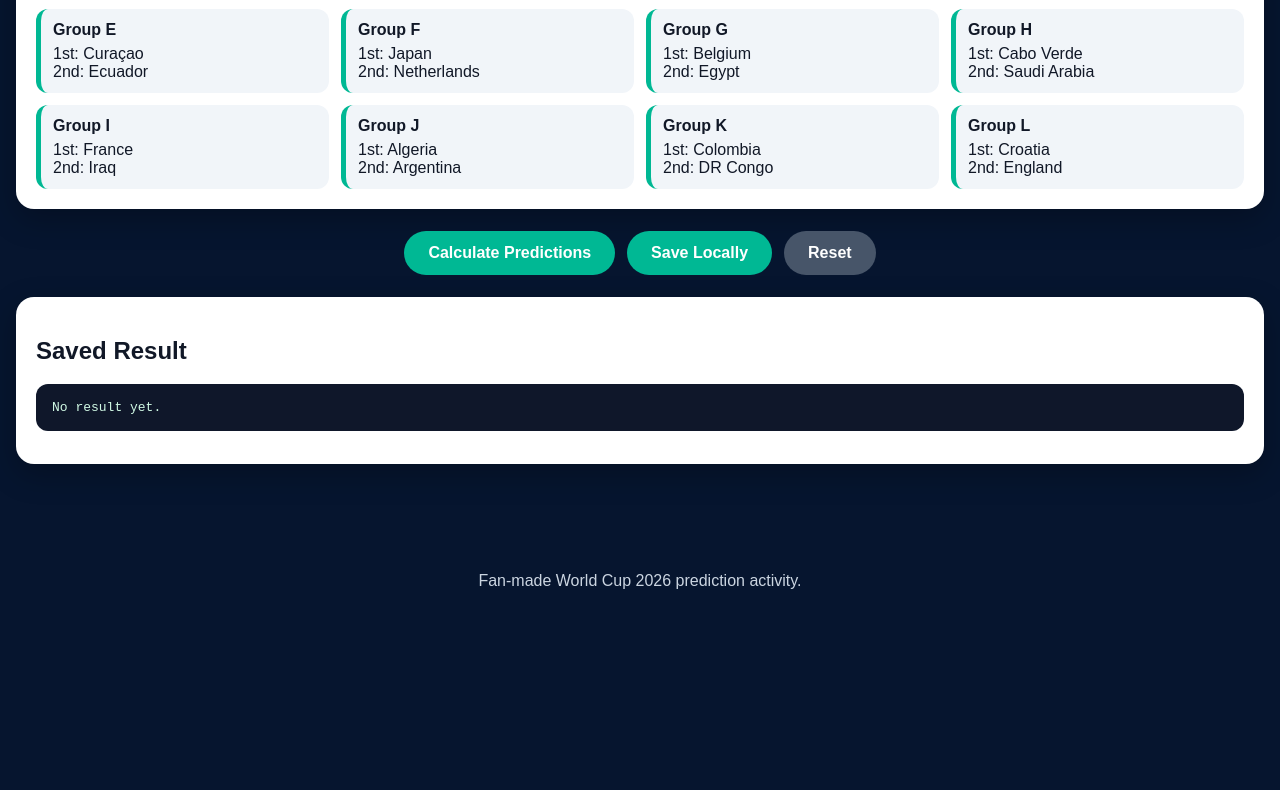
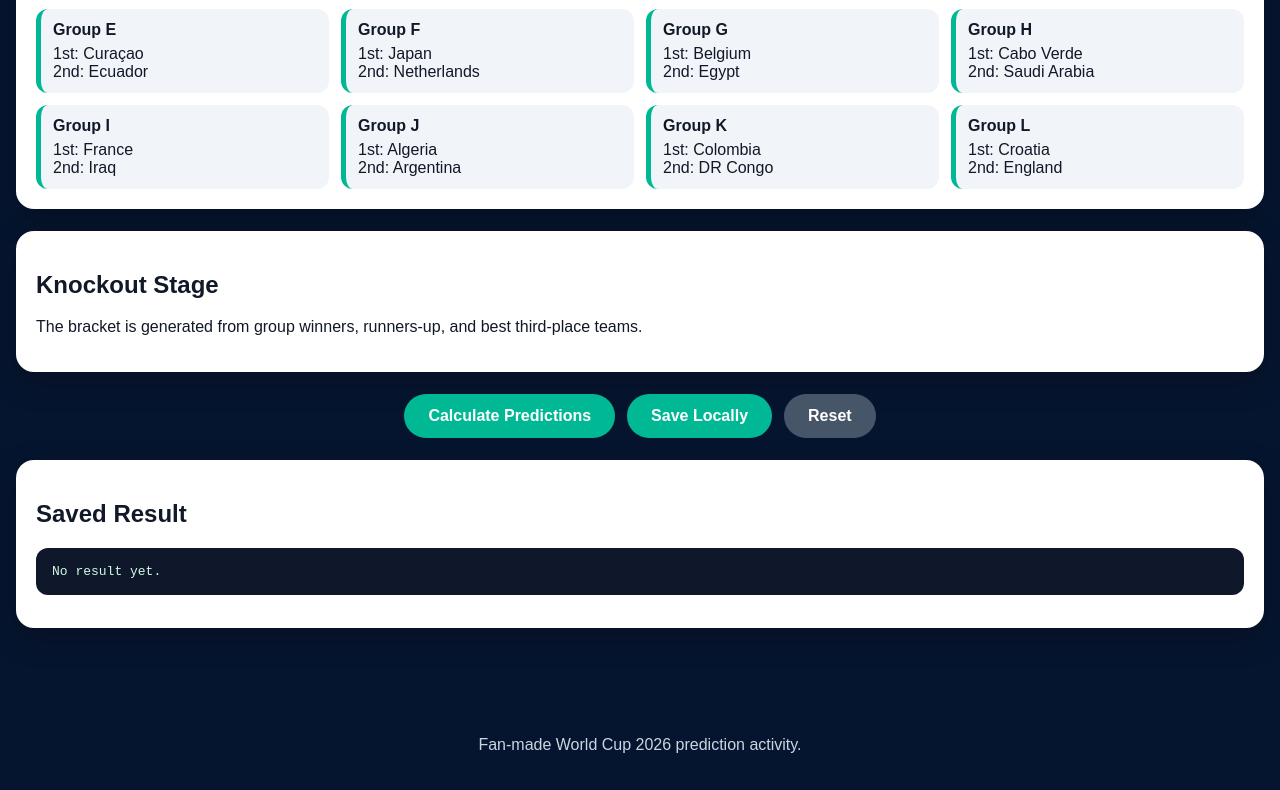
Before and after one commit to aalmalood/world-cup-2026-predictions, a plain HTML site: page index.html in a window 1280 px wide. Shown: the part 4443-5233 px from the top of the page. Before the commit the page ends 5069 px from the top, so only its background shows below. Drawn offline with Linux system fonts and the light colour scheme.

Commit message:
Update index.html

```diff
--- a/index.html
+++ b/index.html
@@ -32,6 +32,13 @@
       <h2>Qualified Teams</h2>
       <div id="qualifiedContainer" class="qualified-grid"></div>
     </section>
+    <section class="card">
+      <h2>Knockout Stage</h2>
+      <p class="small-note">
+        The bracket is generated from group winners, runners-up, and best third-place teams.
+      </p>
+      <div id="knockoutContainer" class="knockout-grid"></div>
+    </section>
 
     <section class="actions">
       <button id="calculateBtn">Calculate Predictions</button>
```
